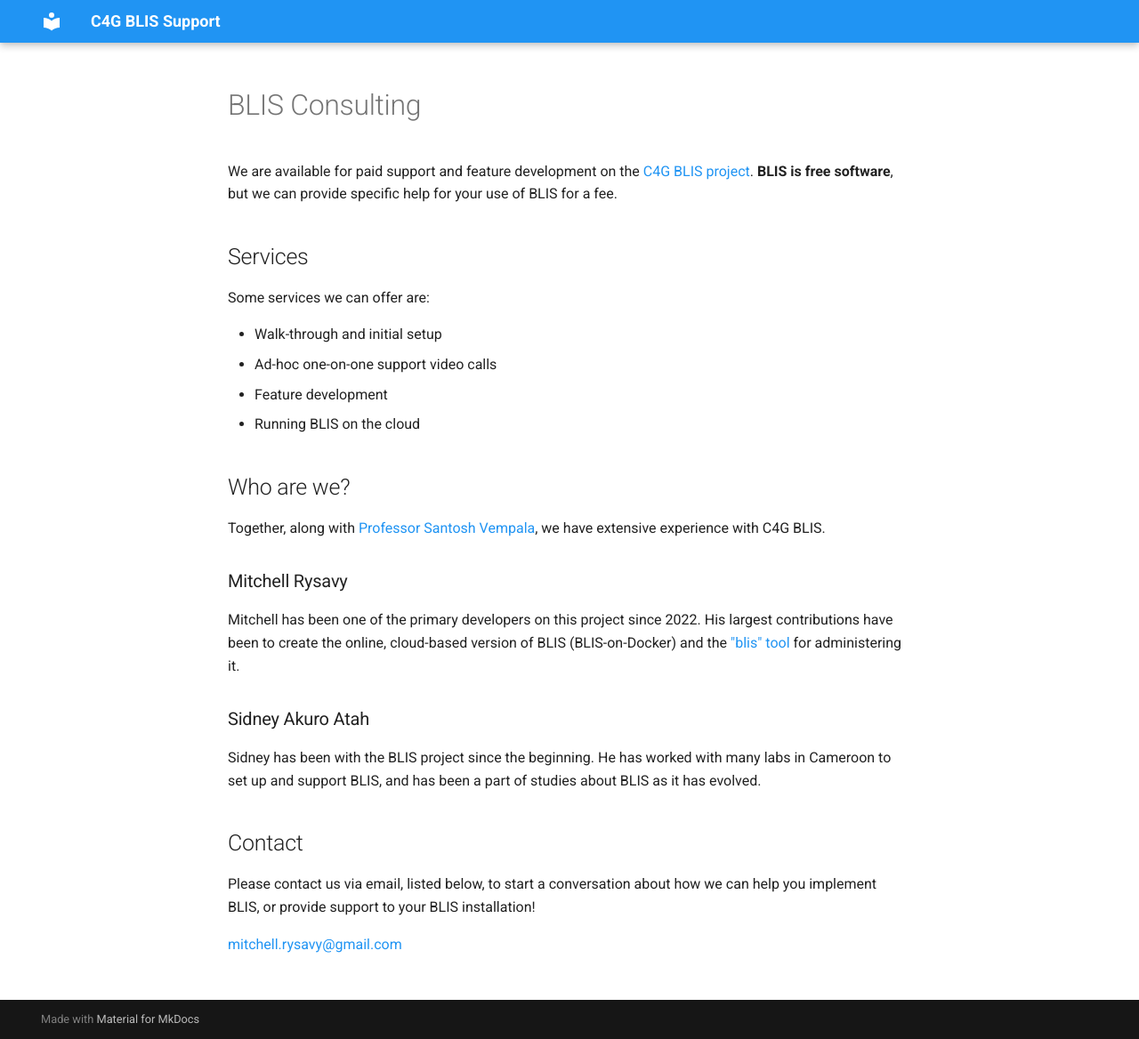
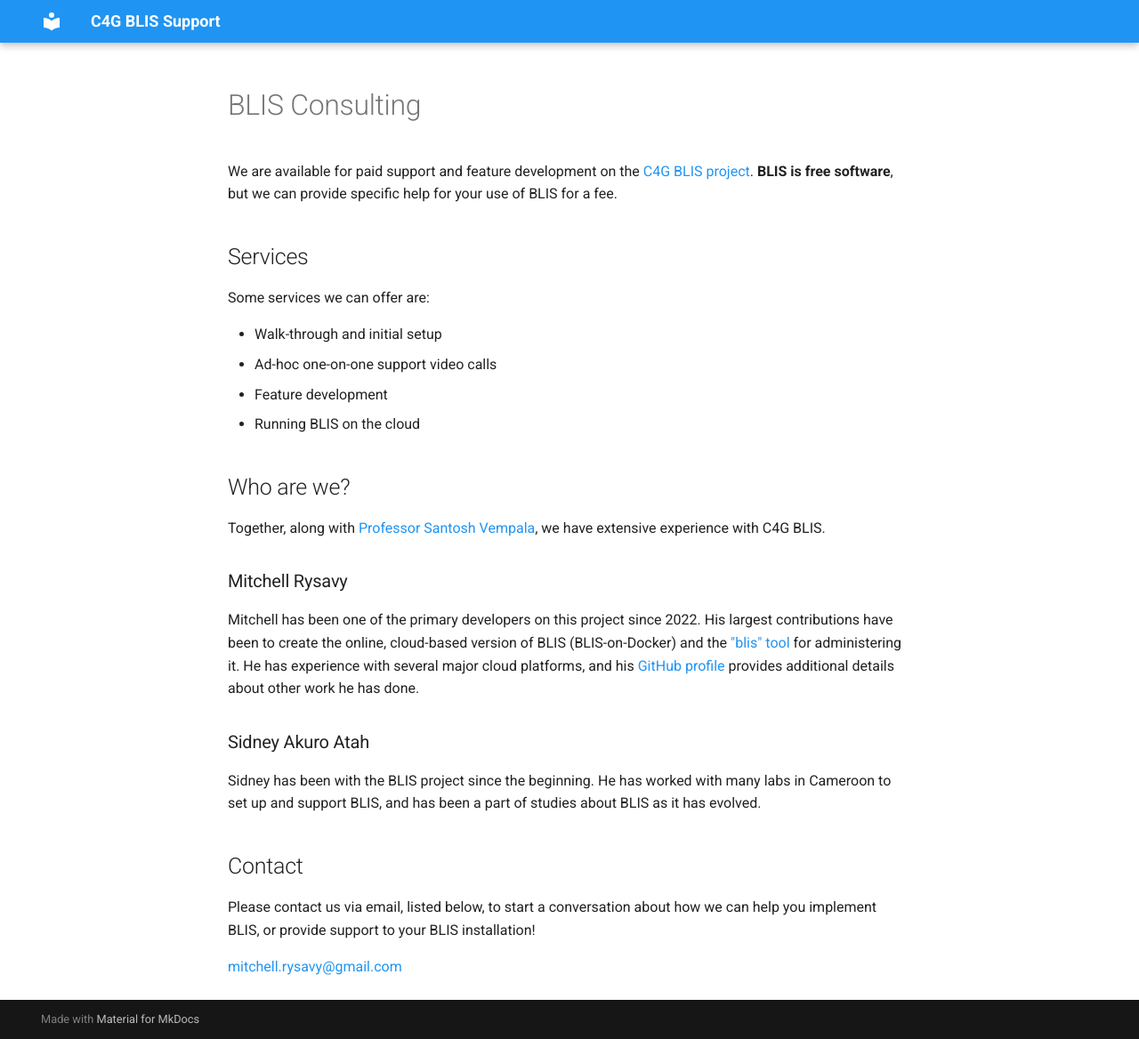
Before and after one commit to C4G/support.c4gblis.org, an MkDocs documentation site: the page built from docs/index.md, in a window 1280 px wide and 1168 px high. Shown: the whole window at 89% size. Built offline with MkDocs 1.6.1 and Material for MkDocs 9.7.7, drawn with Linux system fonts in a browser that asks for light colours.

Commit message:
Add link to my github profile

```diff
--- a/docs/index.md
+++ b/docs/index.md
@@ -23,7 +23,8 @@ Together, along with [Professor Santosh Vempala](https://faculty.cc.gatech.edu/~
 
 ### Mitchell Rysavy
 
-Mitchell has been one of the primary developers on this project since 2022. His largest contributions have been to create the online, cloud-based version of BLIS (BLIS-on-Docker) and the ["blis" tool](https://github.com/C4G/blis-cloud-cli) for administering it.
+Mitchell has been one of the primary developers on this project since 2022. His largest contributions have been to create the online, cloud-based version of BLIS (BLIS-on-Docker) and the ["blis" tool](https://github.com/C4G/blis-cloud-cli) for administering it. He has experience with several major cloud platforms, and his
+[GitHub profile](https://github.com/mrysav) provides additional details about other work he has done.
 
 ### Sidney Akuro Atah
 
```
